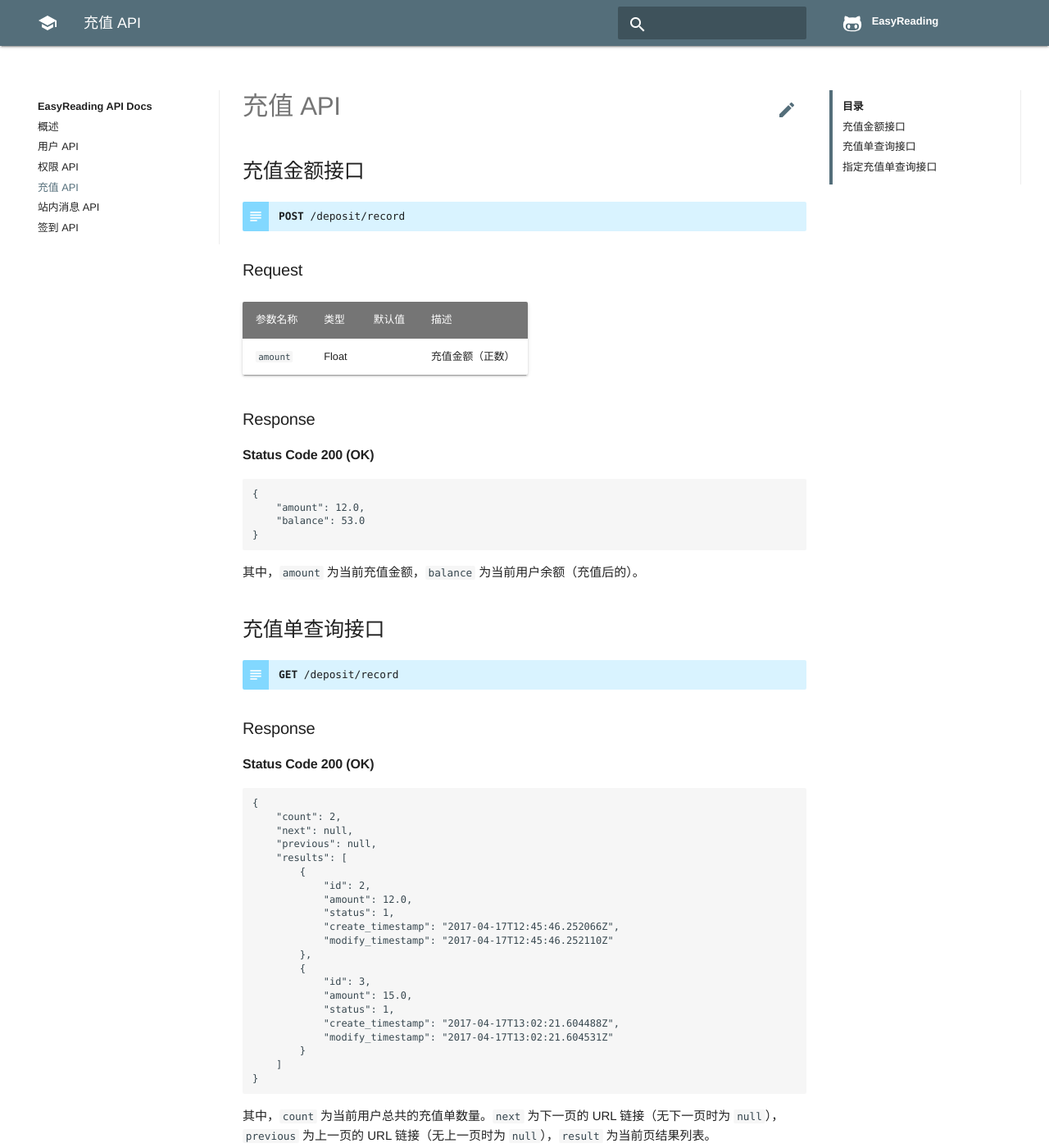
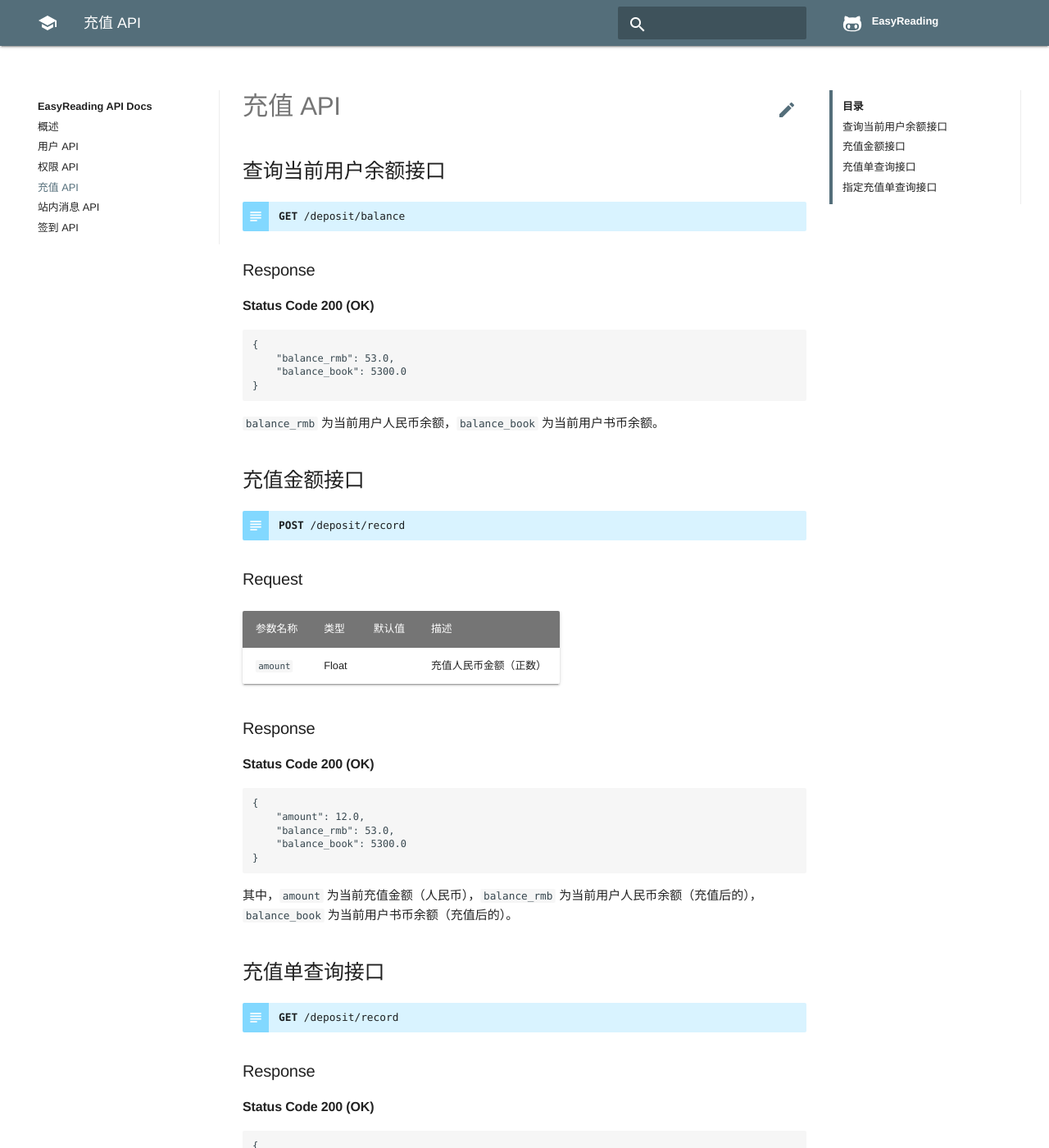
Before and after one commit to whu2017/docs, an MkDocs documentation site: the page built from docs/deposit.md, in a window 1280 px wide and 1400 px high. Shown: the whole window at 82% size. Built offline with MkDocs 1.6.1, drawn with Linux system fonts in a browser that asks for light colours; comment, search, counter and statistics services are not loaded; old or Windows-style settings are respelled for this version of MkDocs.

Commit message:
更新文档

````diff
--- a/docs/deposit.md
+++ b/docs/deposit.md
@@ -1,4 +1,22 @@
 # 充值 API
+
+## 查询当前用户余额接口
+
+!!! api ""
+    **GET** /deposit/balance
+
+### Response
+
+#### Status Code 200 (OK)
+
+```json
+{
+    "balance_rmb": 53.0,
+    "balance_book": 5300.0
+}
+```
+
+`balance_rmb` 为当前用户人民币余额，`balance_book` 为当前用户书币余额。
 
 ## 充值金额接口
 
@@ -9,7 +27,7 @@
 
 | 参数名称 | 类型 | 默认值 | 描述 |
 | --- | --- | --- | --- |
-| `amount` | Float |  | 充值金额（正数） |
+| `amount` | Float |  | 充值人民币金额（正数） |
 
 ### Response
 
@@ -18,11 +36,12 @@
 ```json
 {
     "amount": 12.0,
-    "balance": 53.0
+    "balance_rmb": 53.0,
+    "balance_book": 5300.0
 }
 ```
 
-其中，`amount` 为当前充值金额，`balance` 为当前用户余额（充值后的）。
+其中，`amount` 为当前充值金额（人民币），`balance_rmb` 为当前用户人民币余额（充值后的），`balance_book` 为当前用户书币余额（充值后的）。
 
 ## 充值单查询接口
 
--- a/docs/user.md
+++ b/docs/user.md
@@ -162,7 +162,8 @@
     "phone": "",
     "nickname": "飞天的猪",
     "signature": "some test",
-    "balance": 23.5,
+    "balance_rmb": 23.5,
+    "balance_book": 2350.0,
     "avatar": "/media/2017/01/01/2341fdsfsfsf2341.jpg",
     "options_sync_progress": true,
     "options_clean_cache": false,
@@ -173,7 +174,7 @@
 }
 ```
 
-其中 `balance` 为用户当前余额。
+其中 `balance_rmb` 为用户当前余额（人民币），`balance_book` 为当前用户余额（书币）。
 
 ## 用户信息更新（需鉴权）
 
````
